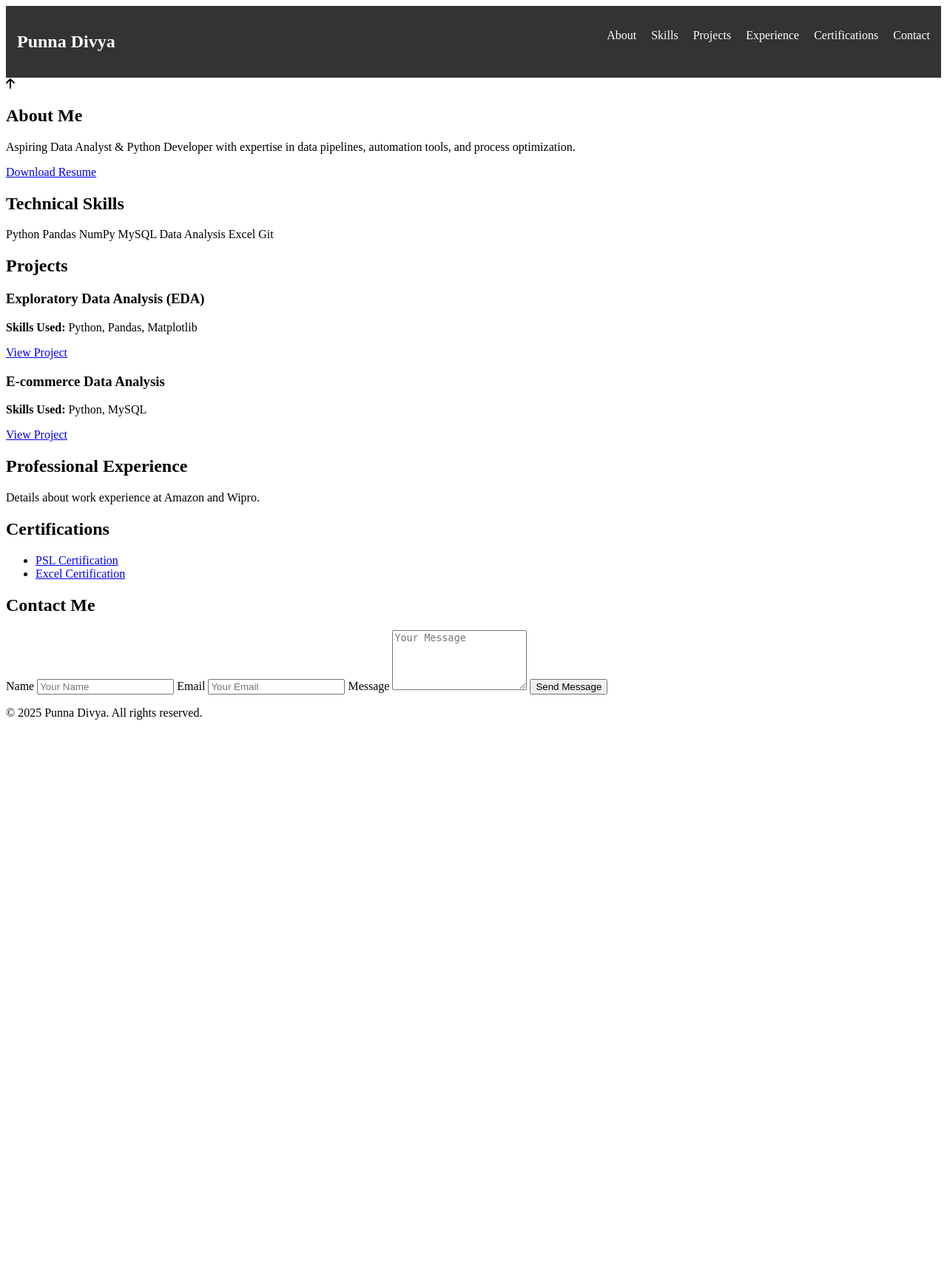
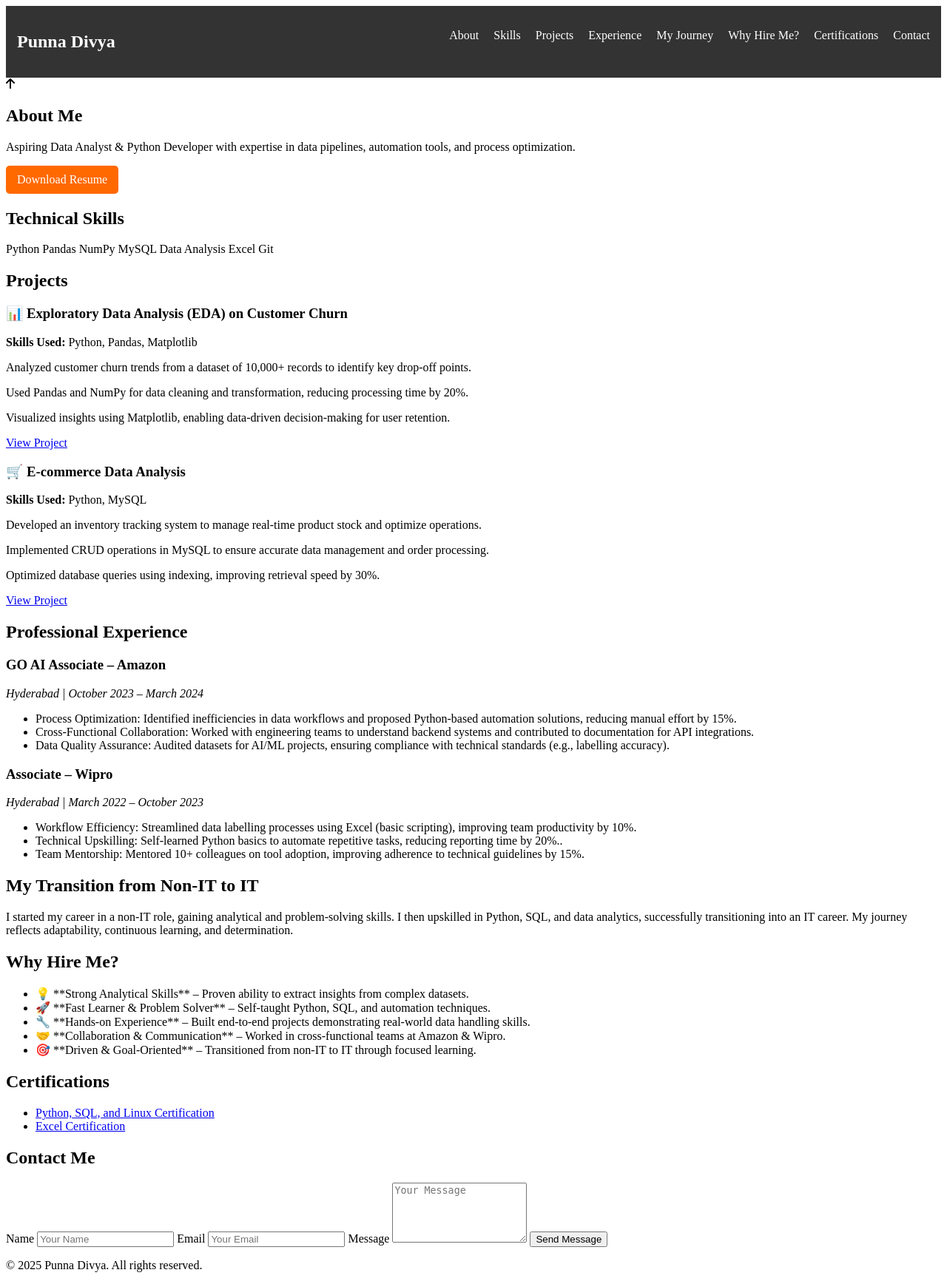
Before and after one commit to divya2507punna/divya2507punna.github.io, a Flask app: page / in a window 1280 px wide. Shown: the whole page at 74% size. Before the commit the page ends 973 px from the top, so only its background shows below. Run offline with Flask 3, Linux system fonts and the light colour scheme.

Commit message:
Updated styles, scripts, and HTML for enhanced UI and animations

```diff
--- a/static/css/style.css
+++ b/static/css/style.css
@@ -8,7 +8,6 @@ html {
   scroll-behavior: smooth;
 }
 
-/* Navbar */
 .navbar {
   display: flex;
   justify-content: space-between;
@@ -35,3 +34,16 @@ html {
 .navbar ul li a:hover {
   color: var(--primary);
 }
+
+.resume-btn {
+  display: inline-block;
+  padding: 10px 15px;
+  background: var(--primary);
+  color: white;
+  text-decoration: none;
+  border-radius: 5px;
+}
+
+.resume-btn:hover {
+  background: var(--hover);
+}
--- a/static/script.js
+++ b/static/script.js
@@ -1,16 +1,6 @@
-// Scroll Progress Bar
 window.addEventListener("scroll", () => {
     const winScroll = document.documentElement.scrollTop;
     const height = document.documentElement.scrollHeight - document.documentElement.clientHeight;
     const scrolled = (winScroll / height) * 100;
     document.querySelector(".scroll-progress-bar").style.width = scrolled + "%";
 });
-
-// Back to Top Button
-const topBtn = document.getElementById("topBtn");
-window.addEventListener("scroll", () => {
-    topBtn.classList.toggle("visible", window.scrollY > 300);
-});
-topBtn.addEventListener("click", () => {
-    window.scrollTo({ top: 0, behavior: "smooth" });
-});
--- a/templates/index.html
+++ b/templates/index.html
@@ -3,14 +3,13 @@
 <head>
   <meta charset="UTF-8">
   <meta name="viewport" content="width=device-width, initial-scale=1">
-  <title>Punna Divya Portfolio</title>
+  <title>Punna Divya | Portfolio</title>
 
   <!-- Font Awesome for Icons -->
   <link rel="stylesheet" href="https://cdnjs.cloudflare.com/ajax/libs/font-awesome/6.4.0/css/all.min.css">
 
   <!-- Link External CSS -->
-  <link rel="stylesheet" href="{{ url_for('static', filename='css/style.css') }}">
-
+  <link rel="stylesheet" href="static/css/style.css">
 </head>
 <body>
 
@@ -28,6 +27,8 @@
         <li><a href="#skills">Skills</a></li>
         <li><a href="#projects">Projects</a></li>
         <li><a href="#experience">Experience</a></li>
+        <li><a href="#transition">My Journey</a></li>
+        <li><a href="#hire-me">Why Hire Me?</a></li>
         <li><a href="#certifications">Certifications</a></li>
         <li><a href="#contact">Contact</a></li>
       </ul>
@@ -64,28 +65,69 @@
   <section id="projects">
     <h2>Projects</h2>
     <div class="project">
-      <h3>Exploratory Data Analysis (EDA)</h3>
+      <h3>📊 Exploratory Data Analysis (EDA) on Customer Churn</h3>
       <p><strong>Skills Used:</strong> Python, Pandas, Matplotlib</p>
+      <p>Analyzed customer churn trends from a dataset of 10,000+ records to identify key drop-off points.</p>
+      <p>Used Pandas and NumPy for data cleaning and transformation, reducing processing time by 20%.</p>
+      <p>Visualized insights using Matplotlib, enabling data-driven decision-making for user retention.</p>
       <a href="https://github.com/divya2507punna/customer-churn-analysis" target="_blank" class="project-link">View Project</a>
     </div>
     <div class="project">
-      <h3>E-commerce Data Analysis</h3>
+      <h3>🛒 E-commerce Data Analysis</h3>
       <p><strong>Skills Used:</strong> Python, MySQL</p>
+      <p>Developed an inventory tracking system to manage real-time product stock and optimize operations.</p>
+      <p>Implemented CRUD operations in MySQL to ensure accurate data management and order processing.</p>
+      <p>Optimized database queries using indexing, improving retrieval speed by 30%.</p>
       <a href="https://github.com/divya2507punna/ecommerce-data-analysis" target="_blank" class="project-link">View Project</a>
     </div>
   </section>
 
-  <!-- Experience Section -->
+  <!-- Professional Experience Section -->
   <section id="experience">
     <h2>Professional Experience</h2>
-    <p>Details about work experience at Amazon and Wipro.</p>
+    <div class="experience-item">
+      <h3>GO AI Associate – Amazon</h3>
+      <p><em>Hyderabad | October 2023 – March 2024</em></p>
+      <ul>
+        <li>Process Optimization: Identified inefficiencies in data workflows and proposed Python-based automation solutions, reducing manual effort by 15%.</li>
+        <li>Cross-Functional Collaboration: Worked with engineering teams to understand backend systems and contributed to documentation for API integrations.</li>
+        <li>Data Quality Assurance: Audited datasets for AI/ML projects, ensuring compliance with technical standards (e.g., labelling accuracy).</li>
+      </ul>
+    </div>
+    <div class="experience-item">
+      <h3>Associate – Wipro</h3>
+      <p><em>Hyderabad | March 2022 – October 2023</em></p>
+      <ul>
+        <li>Workflow Efficiency: Streamlined data labelling processes using Excel (basic scripting), improving team productivity by 10%.</li>
+        <li>Technical Upskilling: Self-learned Python basics to automate repetitive tasks, reducing reporting time by 20%..</li>
+        <li>Team Mentorship: Mentored 10+ colleagues on tool adoption, improving adherence to technical guidelines by 15%.</li>
+      </ul>
+    </div>
+  </section>
+
+  <!-- Transitioning Journey -->
+  <section id="transition">
+    <h2>My Transition from Non-IT to IT</h2>
+    <p>I started my career in a non-IT role, gaining analytical and problem-solving skills. I then upskilled in Python, SQL, and data analytics, successfully transitioning into an IT career. My journey reflects adaptability, continuous learning, and determination.</p>
+  </section>
+
+  <!-- Why Hire Me Section -->
+  <section id="hire-me">
+    <h2>Why Hire Me?</h2>
+    <ul>
+      <li>💡 **Strong Analytical Skills** – Proven ability to extract insights from complex datasets.</li>
+      <li>🚀 **Fast Learner & Problem Solver** – Self-taught Python, SQL, and automation techniques.</li>
+      <li>🔧 **Hands-on Experience** – Built end-to-end projects demonstrating real-world data handling skills.</li>
+      <li>🤝 **Collaboration & Communication** – Worked in cross-functional teams at Amazon & Wipro.</li>
+      <li>🎯 **Driven & Goal-Oriented** – Transitioned from non-IT to IT through focused learning.</li>
+    </ul>
   </section>
 
   <!-- Certifications Section -->
   <section id="certifications">
     <h2>Certifications</h2>
     <ul>
-      <li><a href="https://drive.google.com/file/d/1rnSfQXL8tc7OyIamee3qLzTH_znfH0UT/view?usp=sharing" target="_blank">PSL Certification</a></li>
+      <li><a href="https://drive.google.com/file/d/1rnSfQXL8tc7OyIamee3qLzTH_znfH0UT/view?usp=sharing" target="_blank">Python, SQL, and Linux Certification</a></li>
       <li><a href="https://drive.google.com/file/d/1TC75HAd8R34vPMWeww-ciSaMfuWLPvoU/view?usp=sharing" target="_blank">Excel Certification</a></li>
     </ul>
   </section>
```
